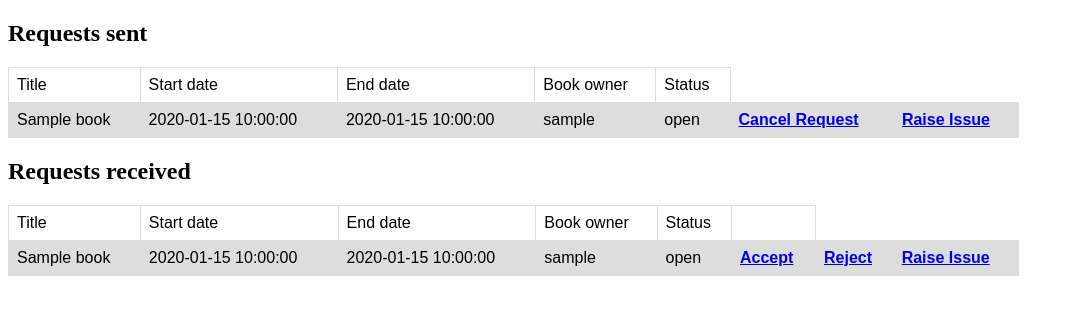
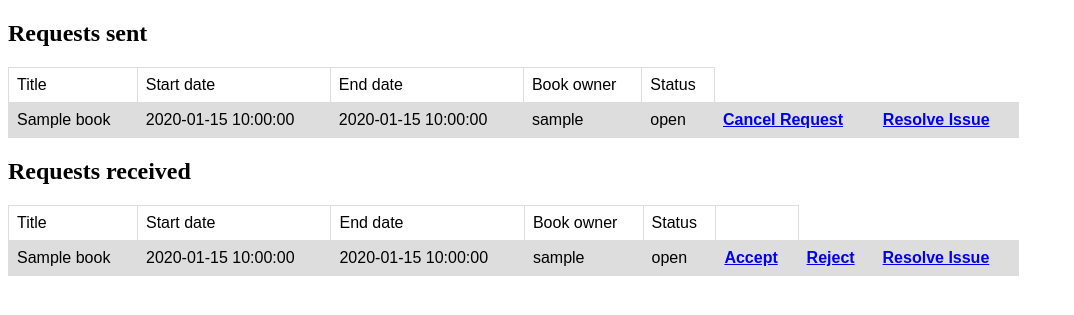
Before and after one commit to hu-ng/book_lending_club, a Flask app: page /notification in a window 1280 px wide. Shown: the top 315 px of the page, without its empty margins (0-1074 px from the left). Run offline with Flask 2, Linux system fonts and the light colour scheme; a user stored in the database is signed in; tables that the repository leaves empty hold one stand-in row (values such as "Sample post").

Commit message:
Added issue_resolve route, added to html Add a boolean column to transaction table to denote whether there is an issue with this transaction or not

```diff
--- a/app/models.py
+++ b/app/models.py
@@ -57,6 +57,7 @@ class Transaction(db.Model):
     startdate = db.Column(db.DateTime, nullable=False)
     enddate = db.Column(db.DateTime, nullable=False)
     status = db.Column(db.String(60), nullable=False, default="open")
+    issue = db.Column(db.Boolean, default=False)
 
     def __repr__(self):
         return f"Transaction('{self.book_id}', '{self.borrower_id}')"
--- a/app/routes.py
+++ b/app/routes.py
@@ -179,7 +179,6 @@ def notification():
     return render_template('test_notification_page.html', requests_sent=sent_items, requests_received=received_items)
 
 
-# Isn't this the same as lender_confirmed?
 @app.route('/cancel_request/<int:request_id>/', methods=['GET', 'POST'])
 @login_required
 def cancel_request(request_id):
@@ -204,6 +203,7 @@ def cancel_request(request_id):
         request.status = 'cancelled'
         flash(f'Successfully cancel this request!', 'success')
         return redirect(url_for('notification'))
+
 
 @app.route('/reject_request/<int:request_id>/',methods=['GET','POST'])
 @login_required
@@ -263,6 +263,15 @@ def return_confirm(request_id):
 @login_required
 def issue_raise(request_id):
     transaction = Transaction.query.filter_by(id=request_id).first()
-    transaction.status = 'issue_raised'
+    transaction.issue = True
     db.session.commit()
     return redirect(url_for('notification'))
+
+
+@app.route("/notification/<int:request_id>/issue_resolve", methods=['GET','POST'])
+@login_required
+def issue_resolve(request_id):
+    transaction = Transaction.query.filter_by(id=request_id).first()
+    transaction.issue = False
+    db.session.commit()
+    return redirect(url_for('notification'))
--- a/app/templates/test_notification_page.HTML
+++ b/app/templates/test_notification_page.HTML
@@ -42,10 +42,15 @@
             <th><a href={{ url_for('borrower_confirm', request_id=request.id) }}>Borrower Confirm</a></th>
             <th><a href={{ url_for('cancel_request', request_id=request.id) }}>Cancel Request</a></th>
         {% endif %}
+
         {% if request.status == "open"%}
             <th><a href={{ url_for('cancel_request', request_id=request.id) }}>Cancel Request</a></th>
         {% endif %}
+        {% if request.issue == False %}
             <th><a href={{ url_for('issue_raise', request_id=request.id) }}>Raise Issue</a></th>
+        {% else %}
+            <th><a href={{ url_for('issue_resolve', request_id=request.id) }}>Resolve Issue</a></th>
+        {% endif %}
     </tr>
     {% endfor %}
 </table >
@@ -70,16 +75,24 @@
             <th><a href={{ url_for('lender_confirm', request_id = request.id) }}>Accept</a></th>
             <th><a href={{ url_for('reject_request', request_id = request.id) }}>Reject</a></th>
         {% endif %}
+
         {% if request.status == "borrower_confirmed" %}
             <th><a href={{ url_for('return_confirm', request_id = request.id) }}>Confirm Return</a></th>
         {% endif %}
+
         {% if request.status == "pending cancel"%}
             <th><a href={{ url_for('cancel_request', request_id=request.id) }}>Confirm Canceling Request</a></th>
         {% endif %}
+
         {% if request.status == "lender_confirmed"%}
             <th><a href={{ url_for('cancel_request', request_id=request.id) }}>Cancel Request</a></th>
         {% endif %}
-			<th><a href={{ url_for('issue_raise', request_id = request.id) }}>Raise Issue</a></th>
+
+        {% if request.issue == False %} <!-- If this flag is False, then the either user can raise an issue -->
+            <th><a href={{ url_for('issue_raise', request_id=request.id) }}>Raise Issue</a></th>
+        {% else %} <!-- Either user can resolve it too -->
+            <th><a href={{ url_for('issue_resolve', request_id=request.id) }}>Resolve Issue</a></th>
+        {% endif %}
     </tr>
     {% endfor %}
 </table>
```
Lines whose indentation alone changed are shown as unchanged.
